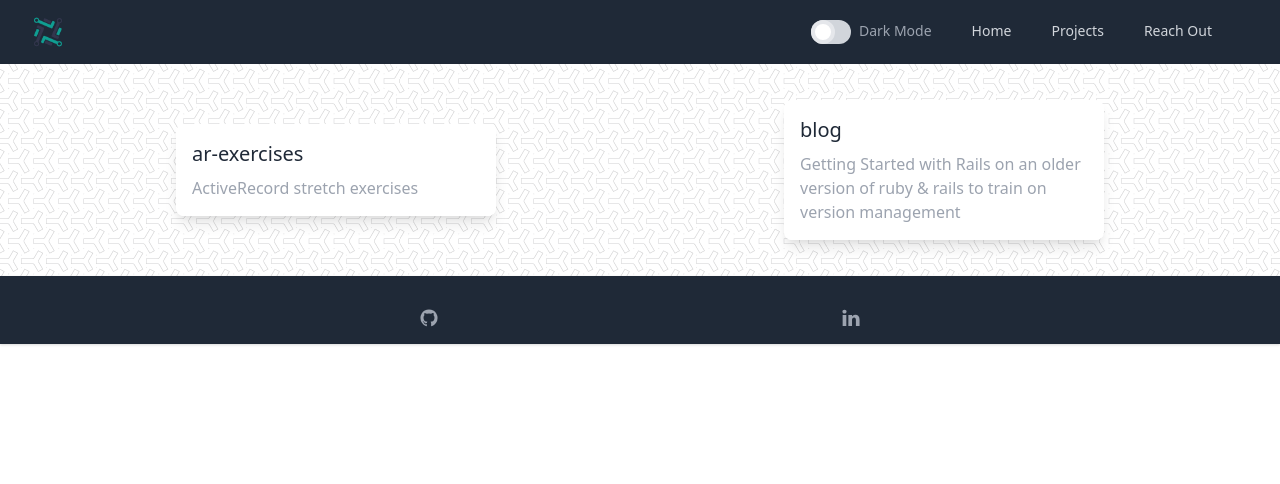
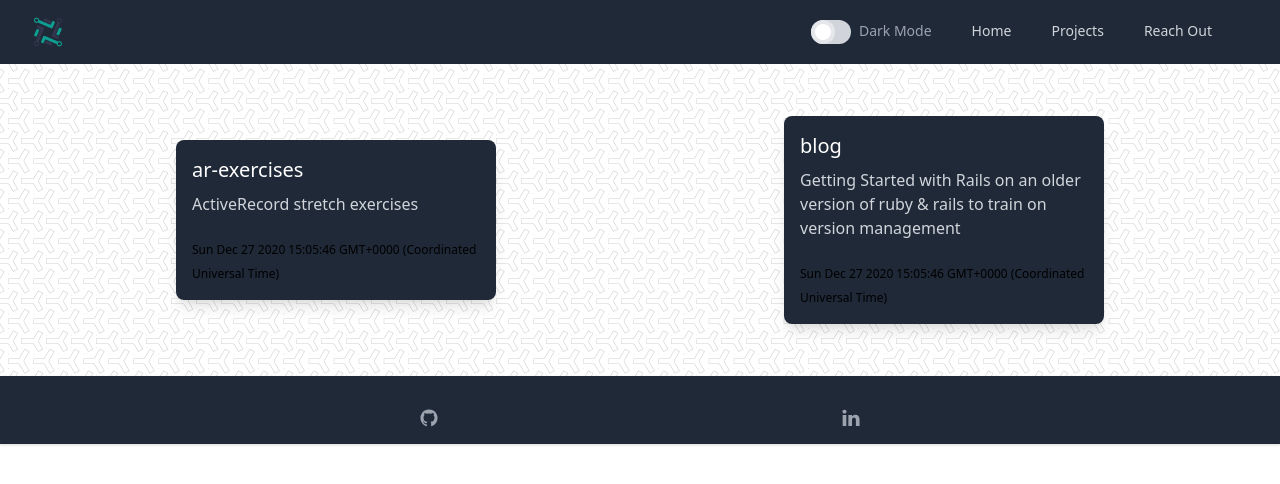
Before and after one commit to etlecoent/portfolio, a React (Create React App) app in the folder frontend/: page /projects in a window 1280 px wide. Shown: the top 484 px of the page. Built offline with nearby package versions, Linux system fonts and the light colour scheme; no server answers.

Commit message:
Started working on repository component

```diff
--- a/frontend/src/components/Repository.js
+++ b/frontend/src/components/Repository.js
@@ -3,22 +3,26 @@ const Repository = (props) => {
   const {
     name,
     description,
-    html_url
+    html_url,
+    created_at
   } = props.data;
 
   return (
-    <div className="overflow-hidden shadow-lg rounded-lg h-90 w-80 cursor-pointer mx-auto my-1 relative">
+    <div className="overflow-hidden shadow-lg rounded-lg h-90 w-80 cursor-pointer mx-auto my-5 relative">
         <a href={html_url} className="absolute w-full h-full z-30" />
 
-        <div className="bg-white dark:bg-gray-800 w-full p-4 relative">
+        <div className="bg-gray-800 w-full p-4 relative">
             <p className="text-indigo-500 text-md font-medium">
             </p>
-            <p className="text-gray-800 dark:text-white text-xl font-medium mb-2">
+            <p className="text-white text-xl font-medium mb-2">
                 {name}
             </p>
-            <p className="text-gray-400 dark:text-gray-300 font-light text-md">
+            <p className="text-gray-300 font-light text-md">
                 {description}
             </p>
+            <footer className="mt-5 ">
+              <span className="text-xs">{Date(created_at)}</span>
+            </footer>
         </div>
     </div>
 
```
